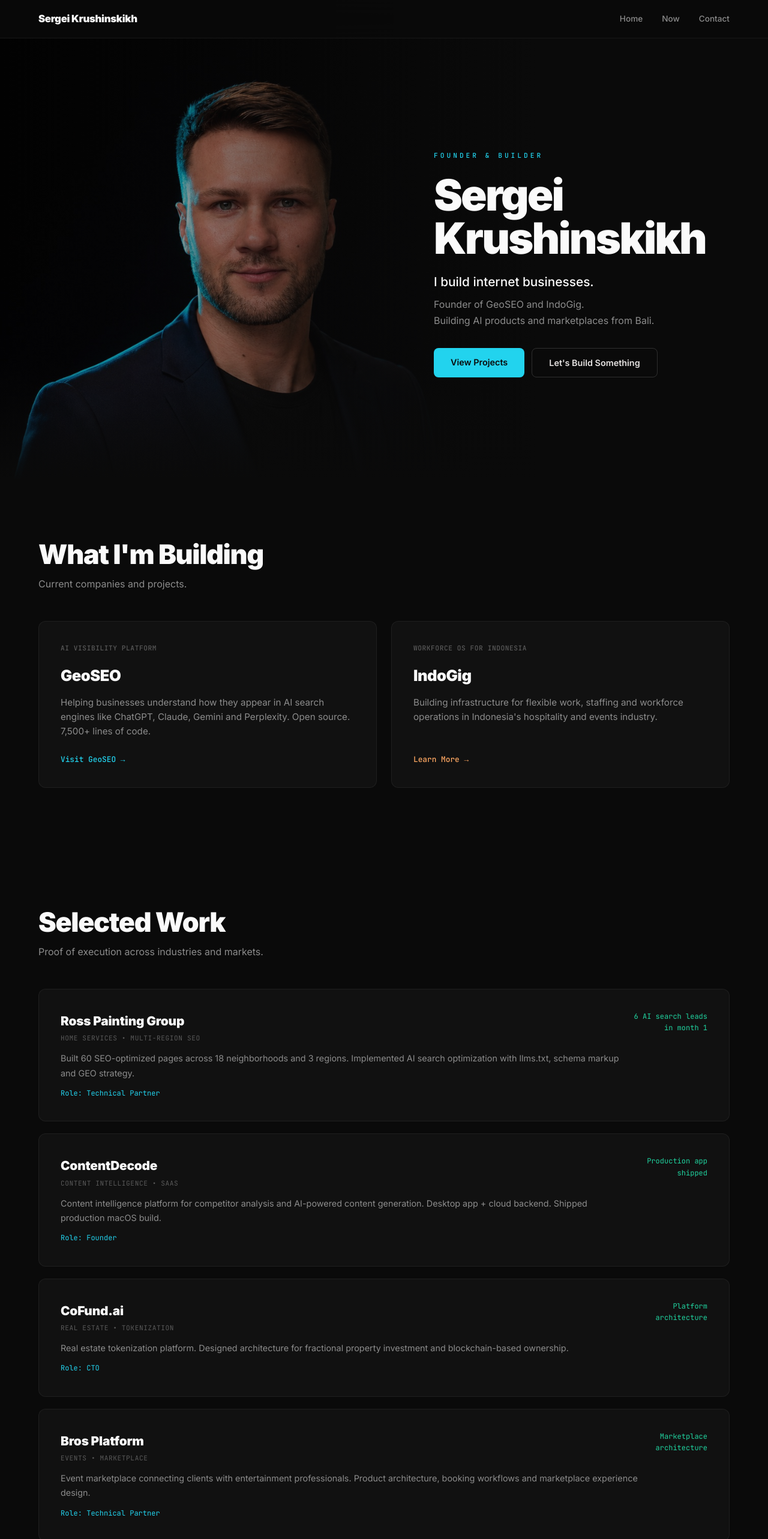
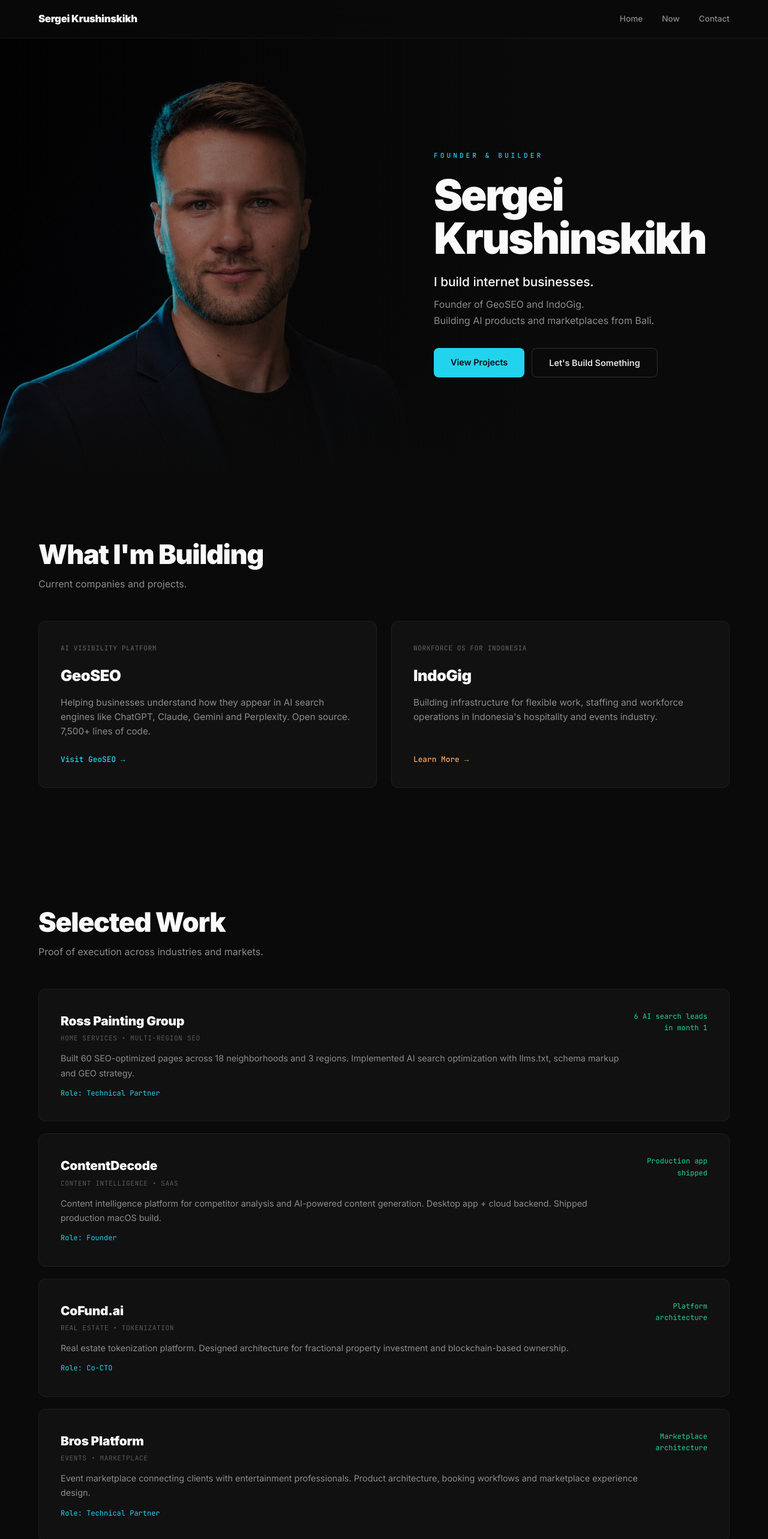
Before and after one commit to sergeifounder/sergeifounder.github.io, a plain HTML site: page index.html in a window 1280 px wide. Shown: the top 2565 px of the page at 60% size. Drawn offline with Linux system fonts and the light colour scheme.

Commit message:
Fix: hero photo position 30%, Co-CTO at CoFund

```diff
--- a/index.html
+++ b/index.html
@@ -48,7 +48,7 @@
 /* HERO */
 .hero { min-height: 100vh; display: flex; align-items: center; position: relative; overflow: hidden; }
 .hero-bg { position: absolute; inset: 0; }
-.hero-bg img { width: 100%; height: 100%; object-fit: cover; object-position: left center; }
+.hero-bg img { width: 100%; height: 100%; object-fit: cover; object-position: 30% center; }
 .hero-bg::after { content: ''; position: absolute; inset: 0; background: linear-gradient(to right, rgba(10,10,10,0.2) 0%, rgba(10,10,10,0.6) 40%, var(--bg) 70%); }
 .hero-bg::before { content: ''; position: absolute; bottom: 0; left: 0; right: 0; height: 200px; background: linear-gradient(to top, var(--bg), transparent); z-index: 1; }
 .hero-content { max-width: 1200px; margin: 0 auto; width: 100%; padding: 0 max(2rem, 5vw); position: relative; z-index: 10; display: flex; justify-content: flex-end; }
@@ -246,7 +246,7 @@
           <div class="work-card-name">CoFund.ai</div>
           <div class="work-card-industry">Real Estate &bull; Tokenization</div>
           <p class="work-card-desc">Real estate tokenization platform. Designed architecture for fractional property investment and blockchain-based ownership.</p>
-          <div class="work-card-role">Role: CTO</div>
+          <div class="work-card-role">Role: Co-CTO</div>
         </div>
         <div class="work-card-outcome">Platform<br>architecture</div>
       </div>
@@ -274,7 +274,7 @@
       <div class="about-lines">
         <div class="about-line"><span class="about-num">01</span><p class="about-text"><strong>Economics</strong> — Moscow State University. <strong>Innovation Management</strong> — Bauman University.</p></div>
         <div class="about-line"><span class="about-num">02</span><p class="about-text">Built <strong>10+ digital products</strong> across the US, Indonesia, Russia and Europe.</p></div>
-        <div class="about-line"><span class="about-num">03</span><p class="about-text">Founder of <strong>GeoSEO</strong> and <strong>IndoGig</strong>. Previously CTO at <strong>CoFund.ai</strong>.</p></div>
+        <div class="about-line"><span class="about-num">03</span><p class="about-text">Founder of <strong>GeoSEO</strong> and <strong>IndoGig</strong>. Previously Co-CTO at <strong>CoFund.ai</strong>.</p></div>
         <div class="about-line"><span class="about-num">04</span><p class="about-text">Based in <strong>Bali</strong>. Building globally.</p></div>
       </div>
     </div>
```
